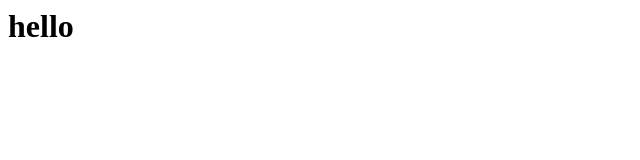
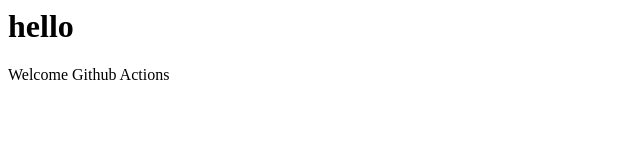
Before and after one commit to baystars/github-actions-py, a plain HTML site: page index.html in a window 1280 px wide. Shown: the whole page, without its empty margins (0-640 px from the left). Drawn offline with Linux system fonts and the light colour scheme.

Commit message:
deploy: 46216f03c81ade1d6af74068e0c9d078cbc2a365

```diff
--- a/index.html
+++ b/index.html
@@ -1 +1 @@
-<h1>hello</h1>
+<h1>hello</h1><p>Welcome Github Actions</p>
```
